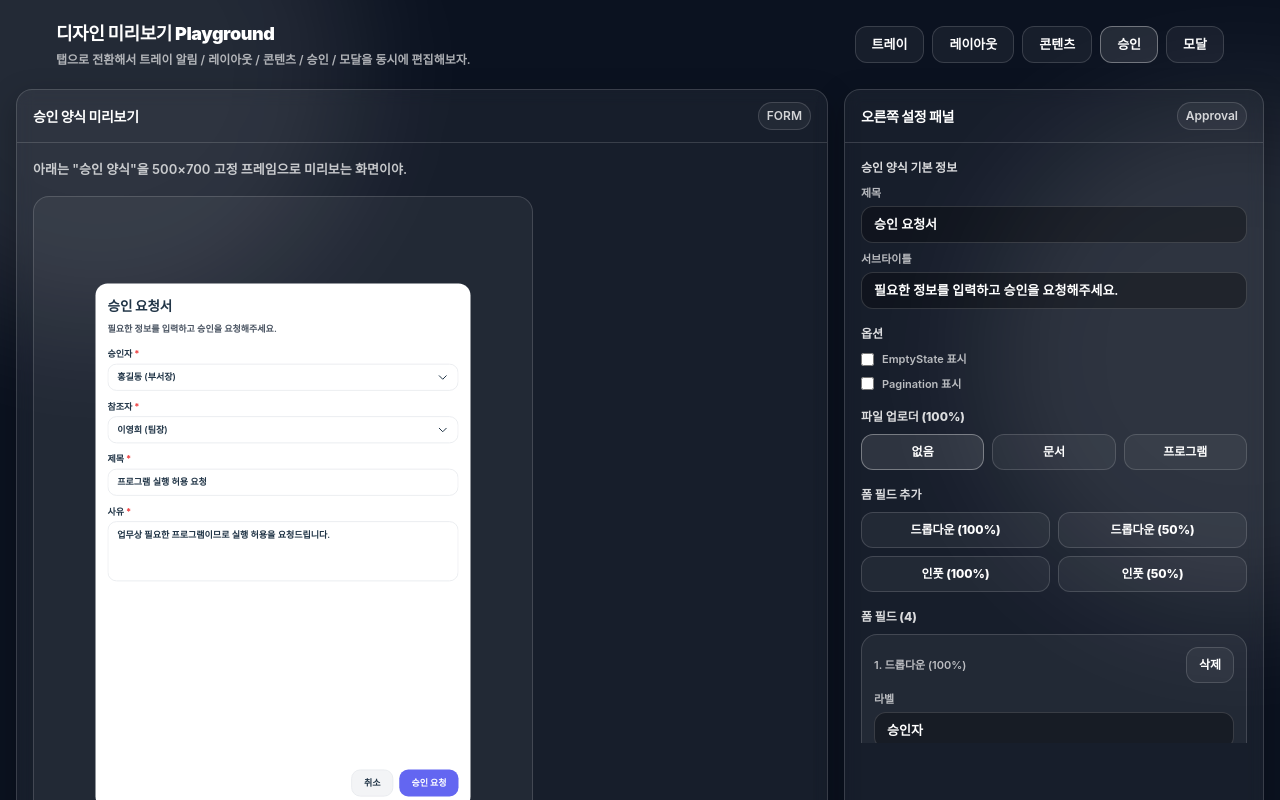
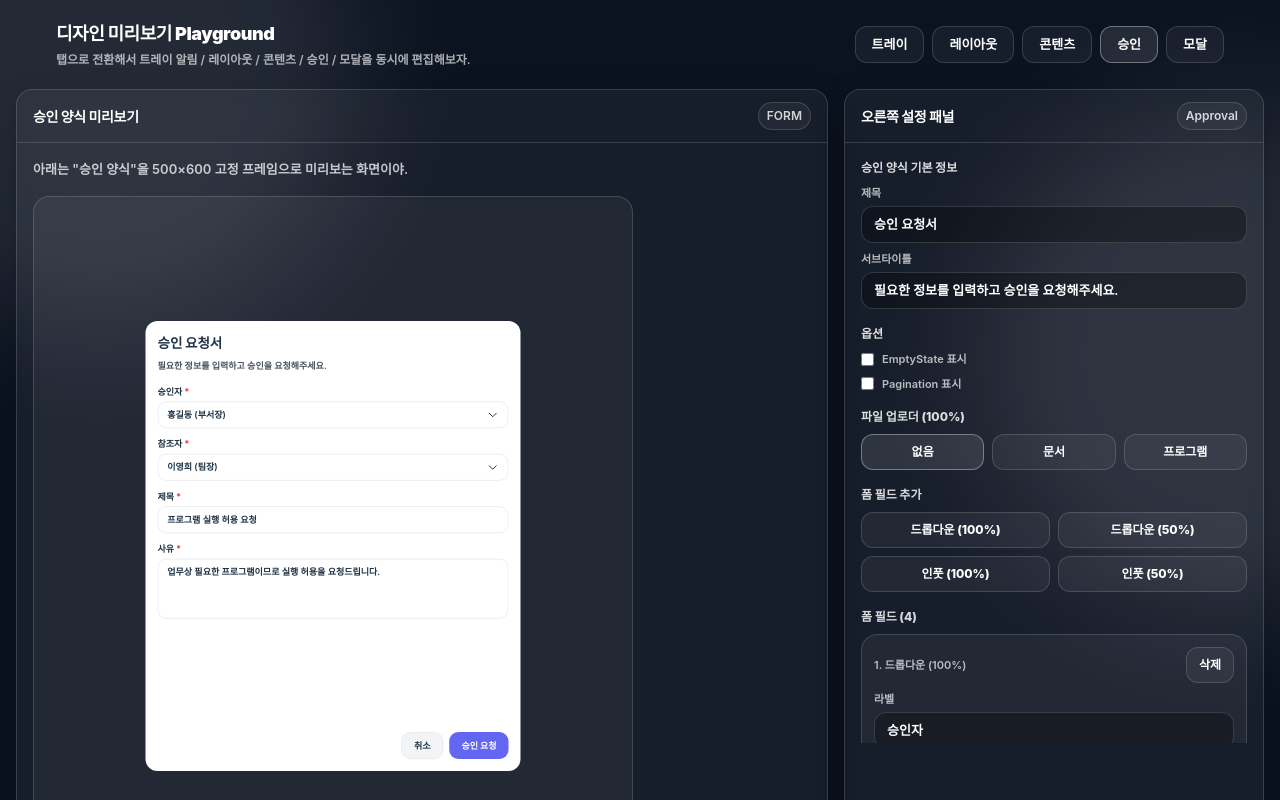
Before and after one commit to Songyeonji/UI_Editor, a React (Vite) app: page / in a window 1280 px wide. Both pictures are taken after a click on the button "승인". Shown: the top 800 px of the page. Built offline with nearby package versions, Linux system fonts and the light colour scheme.

Commit message:
style : 승인 모달 높이 조정

```diff
--- a/src/App.tsx
+++ b/src/App.tsx
@@ -322,10 +322,10 @@ export default function App() {
             )}
             {tab === 'approval' && (
               <div className="grid gap-4">
-                <div className="text-[13px] font-semibold leading-relaxed text-white/75">아래는 "승인 양식"을 500×700 고정 프레임으로 미리보는 화면이야.</div>
-                <div ref={previewWrapRef} className="relative h-[700px] w-[500px] max-w-full overflow-hidden rounded-2xl border border-white/15 bg-white/5">
+                <div className="text-[13px] font-semibold leading-relaxed text-white/75">아래는 "승인 양식"을 500×600 고정 프레임으로 미리보는 화면이야.</div>
+                <div ref={previewWrapRef} className="relative h-[700px] w-[600px] max-w-full overflow-hidden rounded-2xl border border-white/15 bg-white/5">
                   <ApprovalPreview theme={theme} approvalTitle={approvalTitle} approvalSubtitle={approvalSubtitle} formFields={formFields} uploaderType={uploaderType} documentFiles={documentFiles} programFiles={programFiles} showPagination={showPagination} showEmptyState={showEmptyState} emptyStateMessage={emptyStateMessage} currentPage={currentPage} totalPages={totalPages} previewScale={previewScale} />
-                  <div className="absolute bottom-3 right-3 rounded-xl border border-white/15 bg-white/5 px-3 py-2 text-[12px] font-bold text-white/70">500×700 · scale {Math.round(previewScale * 100)}%</div>
+                  <div className="absolute bottom-3 right-3 rounded-xl border border-white/15 bg-white/5 px-3 py-2 text-[12px] font-bold text-white/70">500×600 · scale {Math.round(previewScale * 100)}%</div>
                 </div>
               </div>
             )}
--- a/src/components/preview/ApprovalPreview.tsx
+++ b/src/components/preview/ApprovalPreview.tsx
@@ -45,7 +45,7 @@ export const ApprovalPreview: React.FC<ApprovalPreviewProps> = ({
       className="absolute left-1/2 top-1/2"
       style={{
         width: 500,
-        height: 700,
+        height: 600,
         transform: `translate(-50%, -50%) scale(${previewScale})`,
         transformOrigin: 'center',
         fontFamily: 'Pretendard',
```
